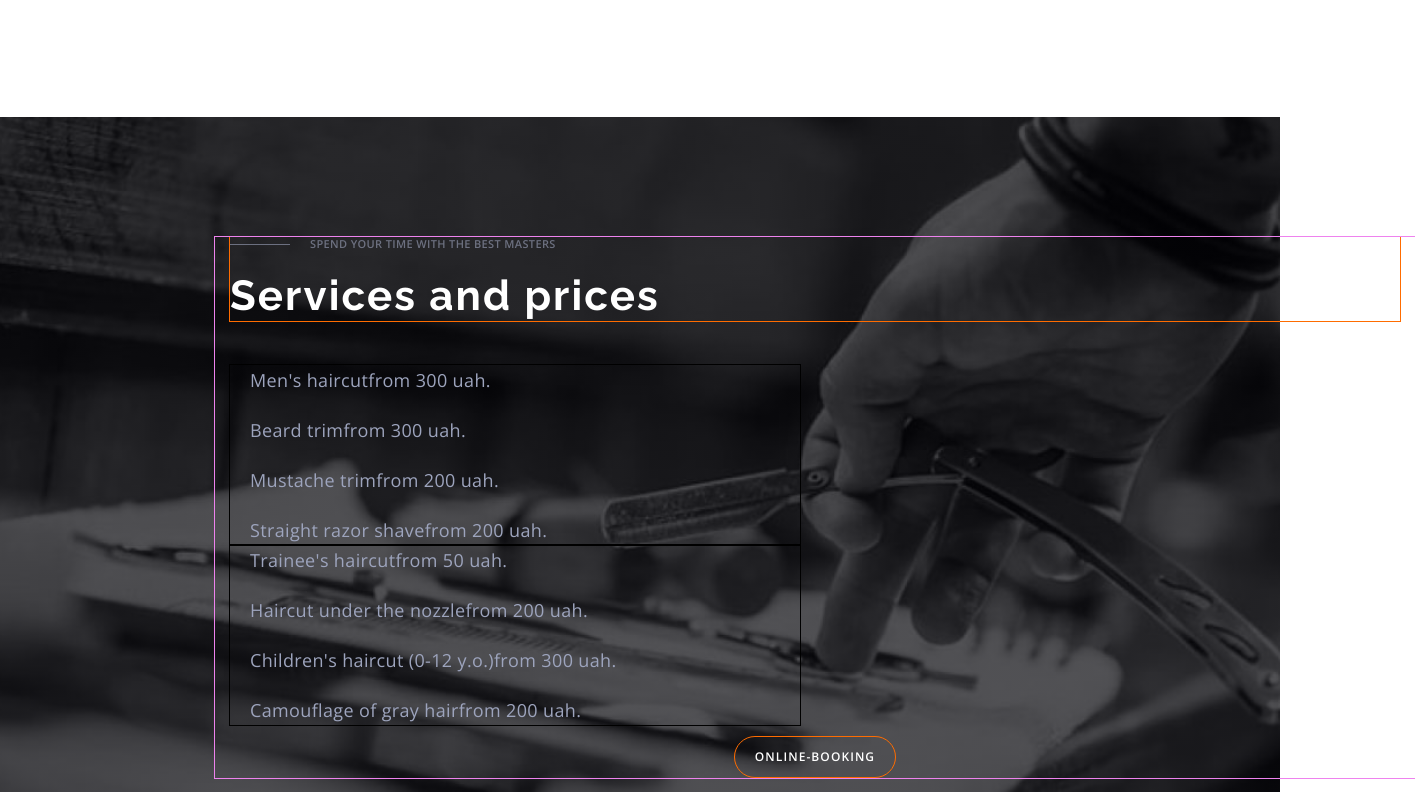
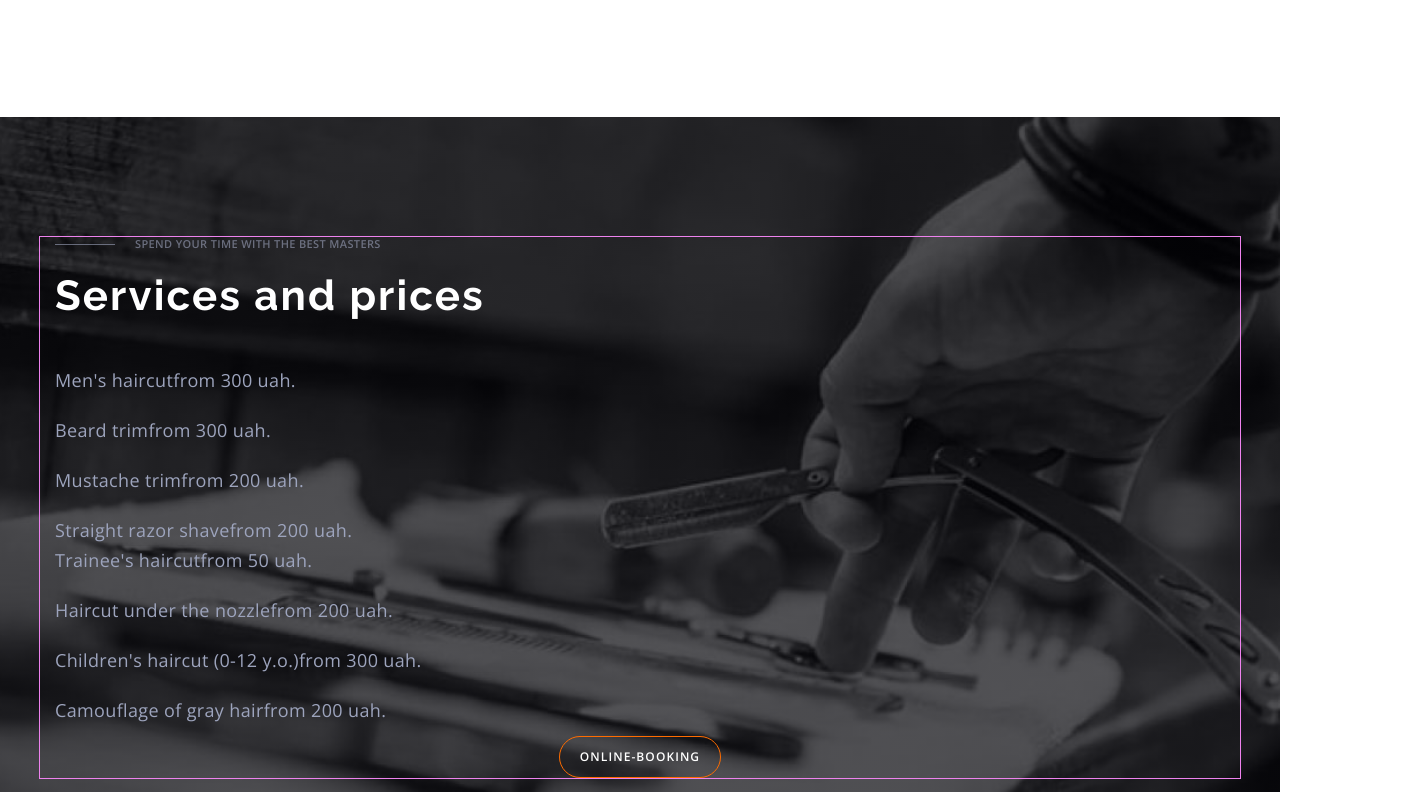
Before and after one commit to MaksymBora/BarberShop, a plain HTML site: page index.html in a window 1280 px wide. Shown: the part 1208-2000 px from the top of the page, 1415 px wide, since content can reach past the window. Drawn offline with nearby package versions, Linux system fonts and the light colour scheme.

Commit message:
Updated section prices

```diff
--- a/css/style.css
+++ b/css/style.css
@@ -342,27 +342,20 @@ ul {
 .services {
   padding-top: 120px;
   padding-bottom: 120px;
-  padding-left: 215px;
-  padding-right: 215px;
-  margin-left: auto;
-  margin-right: auto;
+  padding-left: 0;
+  padding-right: 0;
+
   background-image: linear-gradient(rgba(1, 1, 5, 0.7), rgba(10, 10, 15, 0.7)),
     url('../images/service-bg.jpg');
   background-position: center;
   background-color: #111319;
   background-size: cover;
   background-repeat: no-repeat;
-  max-width: 1600px;
 }
 
 .services-content {
   flex-wrap: wrap;
   align-items: center;
-}
-
-.services-head {
-  width: 100%;
-  outline: 1px solid #ff6c00;
 }
 
 .services-info {
@@ -385,25 +378,6 @@ ul {
   line-height: 1.16;
   letter-spacing: 0.05em;
   color: var(--white-color);
-}
-
-.price-left {
-  display: flex;
-  flex-wrap: wrap;
-  padding-left: 20px;
-  padding-right: 20px;
-  margin-right: 30px;
-  width: 570px;
-  outline: 1px solid black;
-}
-
-.price-right {
-  display: flex;
-  flex-wrap: wrap;
-  padding-left: 20px;
-  padding-right: 20px;
-  width: 570px;
-  outline: 1px solid black;
 }
 
 .services-list {
--- a/index.html
+++ b/index.html
@@ -134,14 +134,12 @@
       <!-- Service and Prices Section  -->
       <section class="services">
         <div class="container services-content">
-          <div class="services-head">
-            <p class="services-info subtitle-light">
-              Spend your time with the best masters
-            </p>
-            <h2 class="services-title">Services and prices</h2>
-          </div>
+          <p class="services-info subtitle-light">
+            Spend your time with the best masters
+          </p>
+          <h2 class="services-title">Services and prices</h2>
 
-          <div class="price-left">
+          <div class="services-price-wrapper">
             <ul class="services-list">
               <li class="services-item">
                 <p class="services-name">Men&#39;s haircut</p>
@@ -165,9 +163,7 @@
                 <p class="services-price">from 200 uah.</p>
               </li>
             </ul>
-          </div>
 
-          <div class="price-right">
             <ul class="services-list">
               <li class="services-item">
                 <p class="services-name">Trainee&#39;s haircut</p>
```
